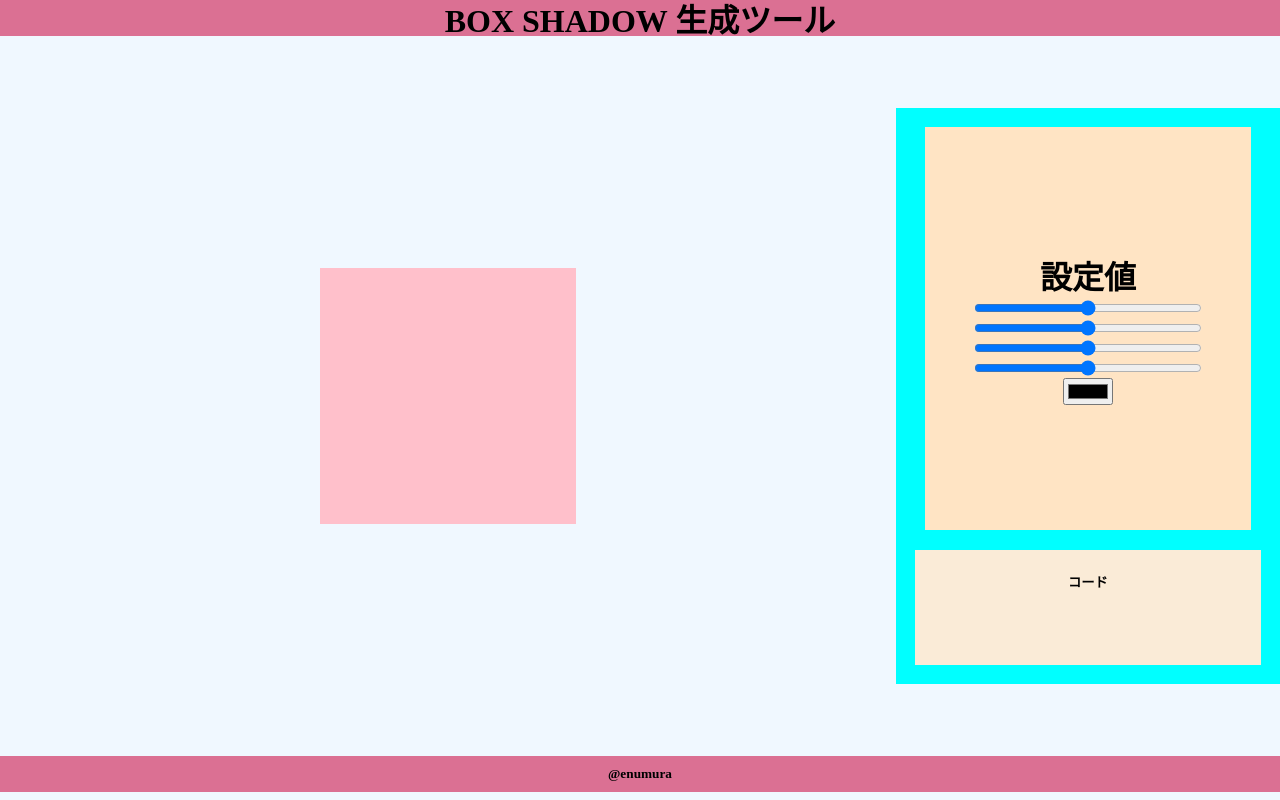
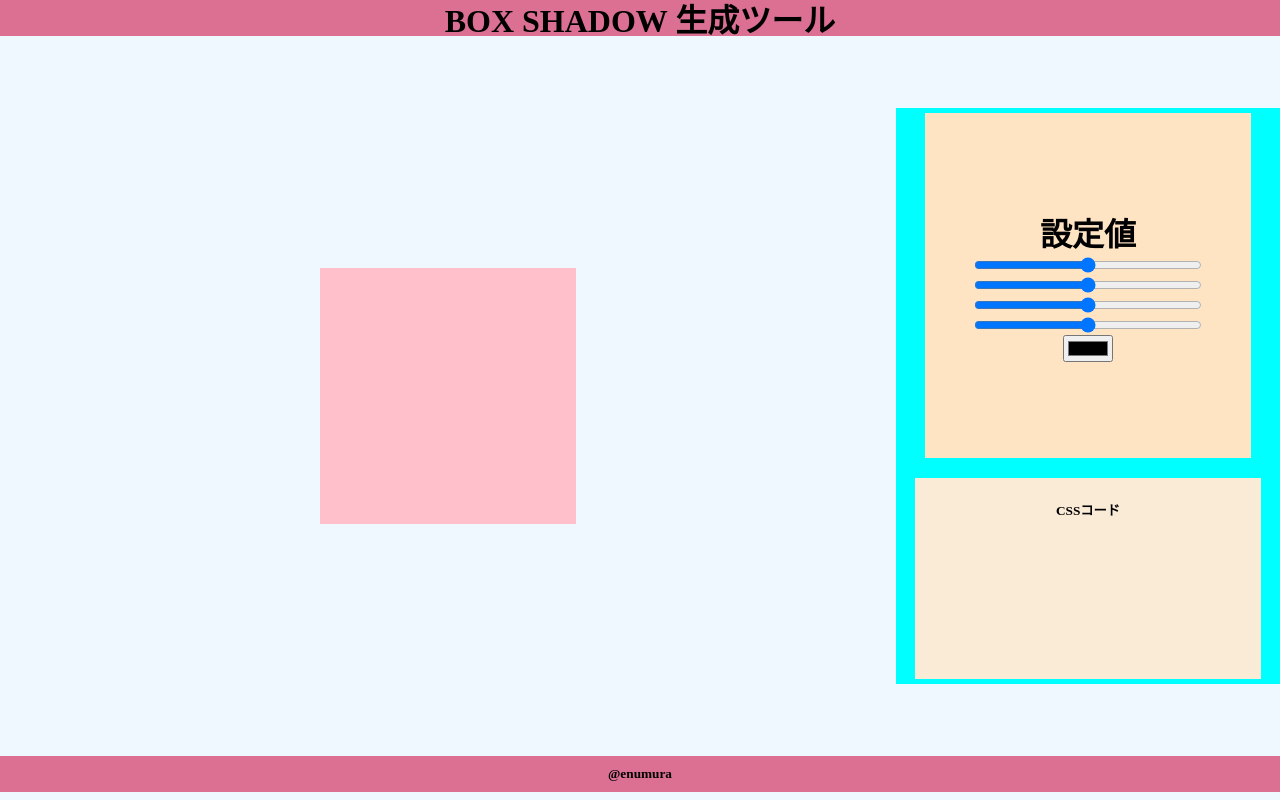
Before and after one commit to enumura1/box-shadow-tool, a Vue app: page / in a window 1280 px wide. Built offline with nearby package versions, Linux system fonts and the light colour scheme.

Commit message:
fix：Child elements of #codeContainer pop out

```diff
--- a/src/App.vue
+++ b/src/App.vue
@@ -14,14 +14,14 @@
           <input v-model="sliderRight" class="slider" type="range">
           <input v-model="sliderBottom" class="slider" type="range">
           <input v-model="sliderLeft" class="slider" type="range">
-          <input v-model="sliderTop" type="color">
+          <input type="color">
         </div>
         <div id="codeContainer">
-          <h5>コード</h5>
-          <p>{{ sliderTop }}</p>
-          <p>{{ sliderRight }}</p>
-          <p>{{ sliderBottom }}</p>
-          <p>{{ sliderLeft }}</p>
+          <h5>CSSコード</h5>
+          <p class="generatedCssCode">{{ sliderTop }}</p>
+          <p class="generatedCssCode">{{ sliderRight }}</p>
+          <p class="generatedCssCode">{{ sliderBottom }}</p>
+          <p class="generatedCssCode">{{ sliderLeft }}</p>
         </div>
       </div>
     </div>
--- a/src/assets/main.css
+++ b/src/assets/main.css
@@ -58,7 +58,7 @@ h1 {
 
 #settingValueContainer {
   width: 85%;
-  height: 70%;
+  height: 60%;
   display: flex;
   flex-direction: column;
   justify-content: center;
@@ -68,8 +68,13 @@ h1 {
 
 #codeContainer {
   width: 90%;
-  height: 20%;
+  height: 35%;
   margin-top: 5%;
   background-color: antiquewhite;
   text-align: center;
 }
+
+.generatedCssCode {
+  margin: 0 auto;
+
+}
```
